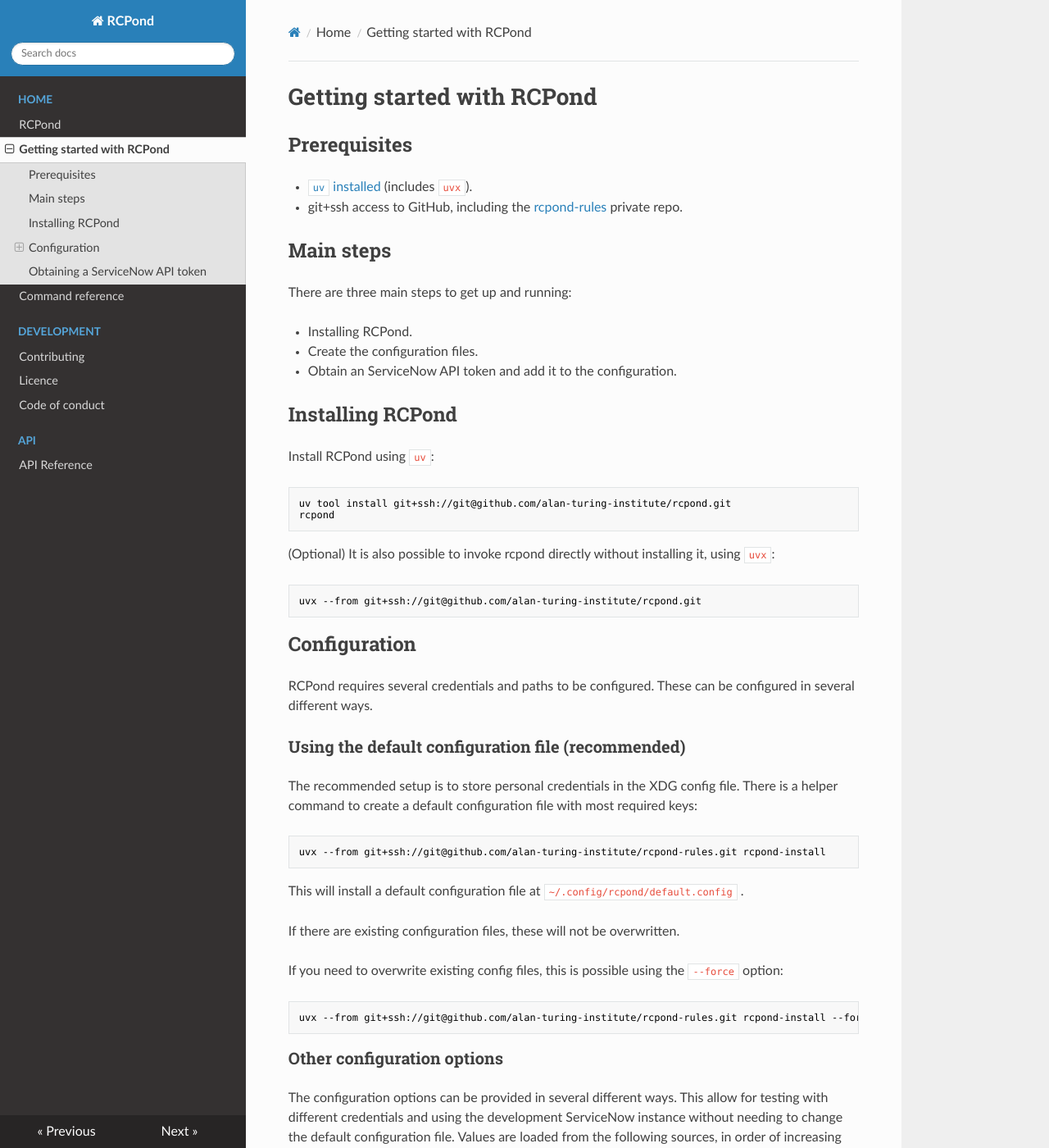
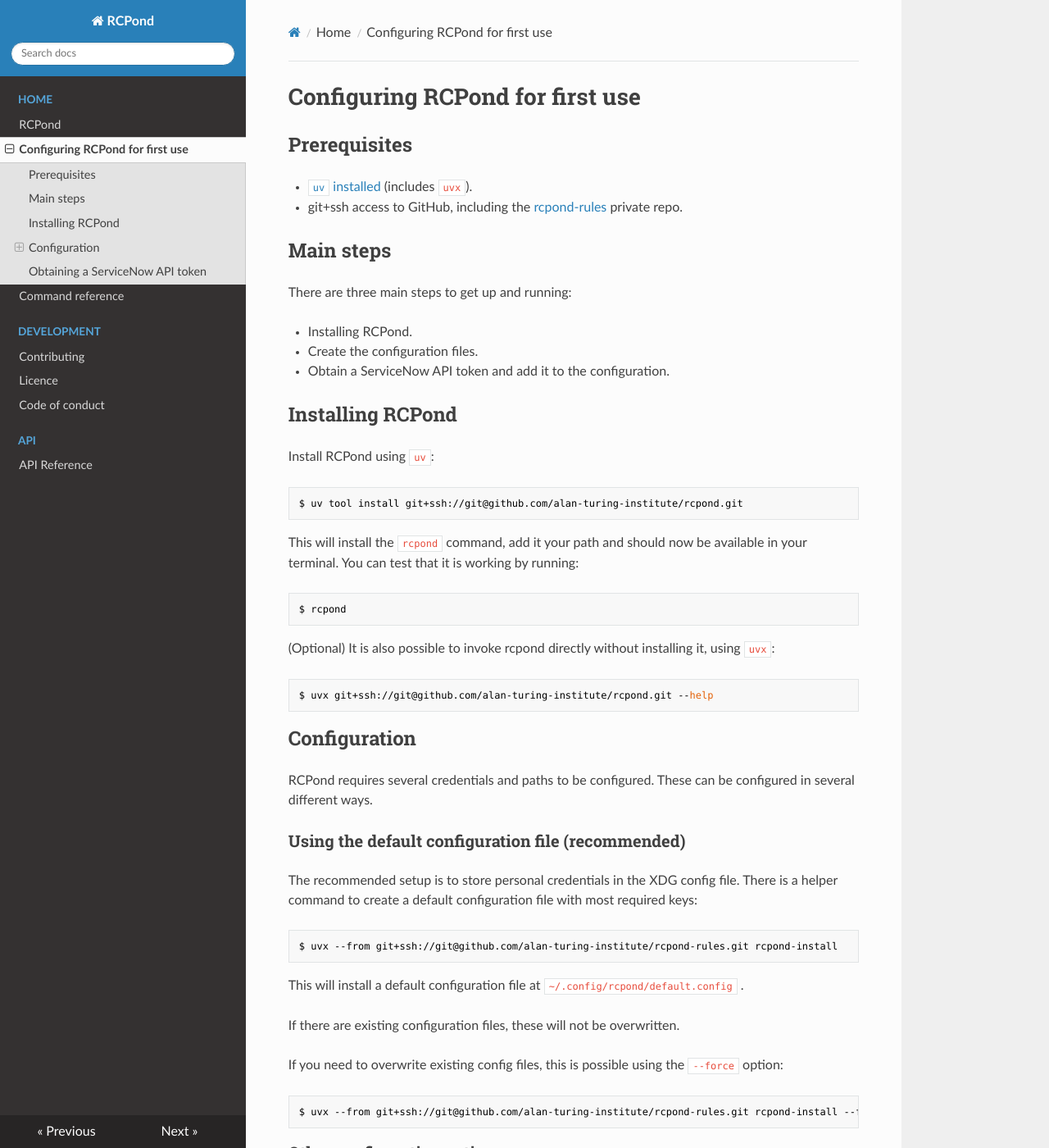
Before and after one commit to alan-turing-institute/rcpond, an MkDocs documentation site: the page built from docs/configuration.md, in a window 1280 px wide and 1400 px high. Shown: the whole window at 82% size. Built offline with MkDocs 1.6.1, drawn with Linux system fonts in a browser that asks for light colours; nearby versions of some CDN libraries; some of the changed text lies outside the part shown.

Commit message:
minor tweaks to docs

````diff
--- a/docs/configuration.md
+++ b/docs/configuration.md
@@ -1,4 +1,4 @@
-# Getting started with RCPond
+# Configuring RCPond for first use
 
 ## Prerequisites
 
@@ -12,21 +12,26 @@
 
 - Installing RCPond.
 - Create the configuration files.
-- Obtain an ServiceNow API token and add it to the configuration.
+- Obtain a ServiceNow API token and add it to the configuration.
 
 ## Installing RCPond
 
 Install RCPond using `uv`:
 
 ```bash
-uv tool install git+ssh://git@github.com/alan-turing-institute/rcpond.git
-rcpond
+$ uv tool install git+ssh://git@github.com/alan-turing-institute/rcpond.git
+```
+
+This will install the `rcpond` command, add it your path and should now be available in your terminal. You can test that it is working by running:
+
+```bash
+$ rcpond
 ```
 
 (Optional) It is also possible to invoke rcpond directly without installing it, using `uvx`:
 
 ```bash
-uvx --from git+ssh://git@github.com/alan-turing-institute/rcpond.git
+$ uvx git+ssh://git@github.com/alan-turing-institute/rcpond.git --help
 ```
 
 ## Configuration
@@ -38,7 +43,7 @@
 The recommended setup is to store personal credentials in the XDG config file. There is a helper command to create a default configuration file with most required keys:
 
 ```bash
-uvx --from git+ssh://git@github.com/alan-turing-institute/rcpond-rules.git rcpond-install
+$ uvx --from git+ssh://git@github.com/alan-turing-institute/rcpond-rules.git rcpond-install
 ```
 
 This will install a default configuration file at `~/.config/rcpond/default.config` .
@@ -48,7 +53,7 @@
 If you need to overwrite existing config files, this is possible using the `--force` option:
 
 ```bash
-uvx --from git+ssh://git@github.com/alan-turing-institute/rcpond-rules.git rcpond-install --force
+$ uvx --from git+ssh://git@github.com/alan-turing-institute/rcpond-rules.git rcpond-install --force
 ```
 
 ### Other configuration options
@@ -76,7 +81,7 @@
 A project-specific `.env` file can then override individual values where needed:
 
 ```bash
-rcpond --env-file .env display-all
+$ rcpond --env-file .env display-all
 ```
 
 ## Obtaining a ServiceNow API token
````
Also changed, not shown: README.md (+3 -2 lines), docs/index.md (+4 -4 lines).
